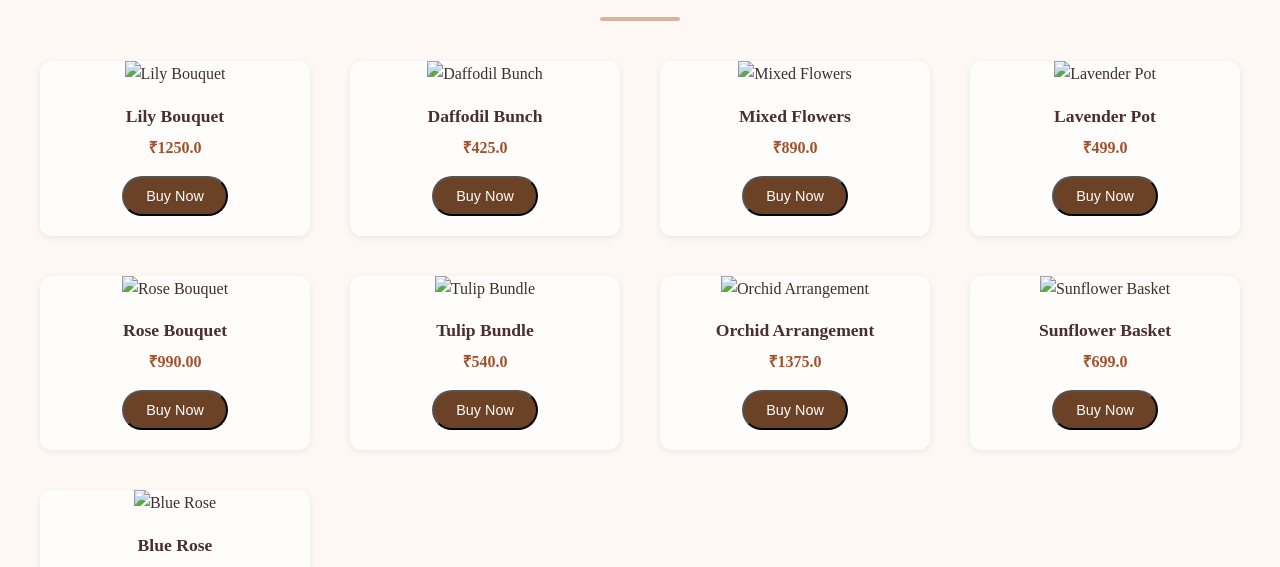
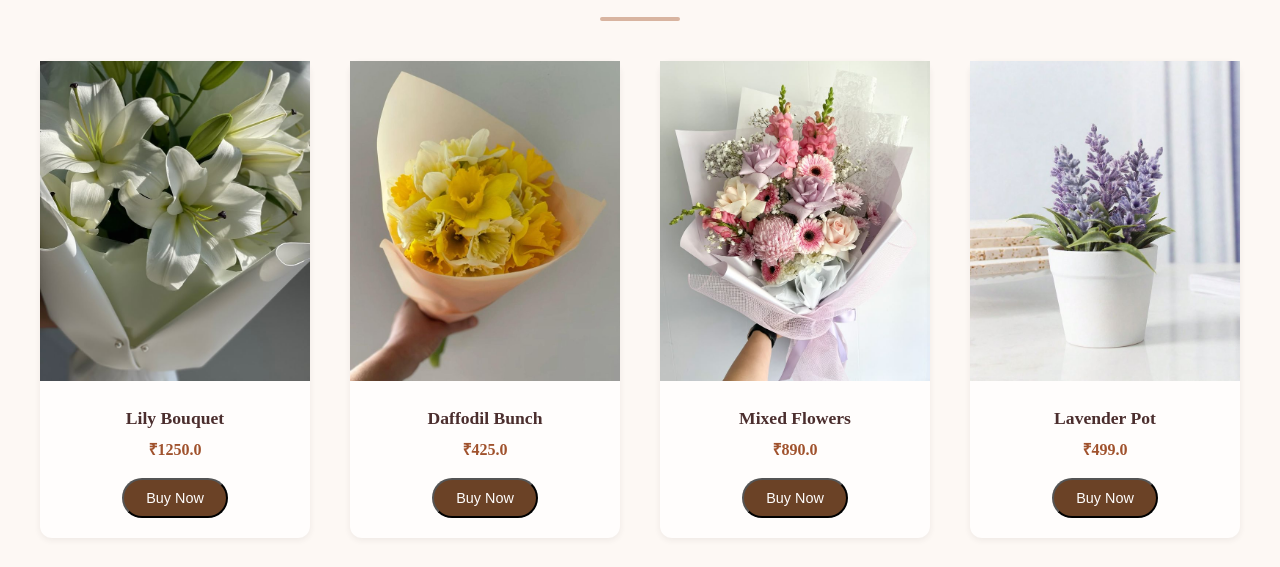
Before and after one commit to TanushreeKumar/Landing_Page, a plain HTML site: page shop.html in a window 1280 px wide. Shown: the part 179-746 px from the top of the page. Drawn offline with Linux system fonts and the light colour scheme.

Commit message:
shop.html

```diff
--- a/shop.html
+++ b/shop.html
@@ -29,55 +29,55 @@
 
     <div class="flower-grid">
       <div class="flower-item">
-        <img src="lily.jpeg" alt="Lily Bouquet">
+        <img src="picture/lily.jpeg" alt="Lily Bouquet">
         <h3>Lily Bouquet</h3>
         <p>₹1250.0</p>
         <button class="btn">Buy Now</button>
       </div>
       <div class="flower-item">
-        <img src="Spring Daffodil Bouquet.jpeg" alt="Daffodil Bunch">
+        <img src="picture/Spring Daffodil Bouquet.jpeg" alt="Daffodil Bunch">
         <h3>Daffodil Bunch</h3>
         <p>₹425.0</p>
         <button class="btn">Buy Now</button>
       </div>
       <div class="flower-item">
-        <img src="mixed_flower.jpeg" alt="Mixed Flowers">
+        <img src="picture/mixed_flower.jpeg" alt="Mixed Flowers">
         <h3>Mixed Flowers</h3>
         <p>₹890.0</p>
         <button class="btn">Buy Now</button>
       </div>
       <div class="flower-item">
-        <img src="Lavender2.jpeg" alt="Lavender Pot">
+        <img src="picture/Lavender2.jpeg" alt="Lavender Pot">
         <h3>Lavender Pot</h3>
         <p>₹499.0</p>
         <button class="btn">Buy Now</button>
       </div>
       <div class="flower-item">
-        <img src="rose2.jpg" alt="Rose Bouquet">
+        <img src="picture/rose2.jpg" alt="Rose Bouquet">
         <h3>Rose Bouquet</h3>
         <p>₹990.00</p>
         <button class="btn">Buy Now</button>
       </div>
       <div class="flower-item">
-        <img src="tulip.jpg" alt="Tulip Bundle">
+        <img src="picture/tulip.jpg" alt="Tulip Bundle">
         <h3>Tulip Bundle</h3>
         <p>₹540.0</p>
         <button class="btn">Buy Now</button>
       </div>
       <div class="flower-item">
-        <img src="blue-orchid.jpg" alt="Orchid Arrangement">
+        <img src="picture/blue-orchid.jpg" alt="Orchid Arrangement">
         <h3>Orchid Arrangement</h3>
         <p>₹1375.0</p>
         <button class="btn">Buy Now</button>
       </div>
       <div class="flower-item">
-        <img src="sunflower3.jpg" alt="Sunflower Basket">
+        <img src="picture/sunflower3.jpg" alt="Sunflower Basket">
         <h3>Sunflower Basket</h3>
         <p>₹699.0</p>
         <button class="btn">Buy Now</button>
       </div>
       <div class="flower-item">
-        <img src="blue rose.jpg" alt="Blue Rose">
+        <img src="picture/blue rose.jpg" alt="Blue Rose">
         <h3>Blue Rose</h3>
         <p>₹679.0</p>
         <button class="btn">Buy Now</button>
```
